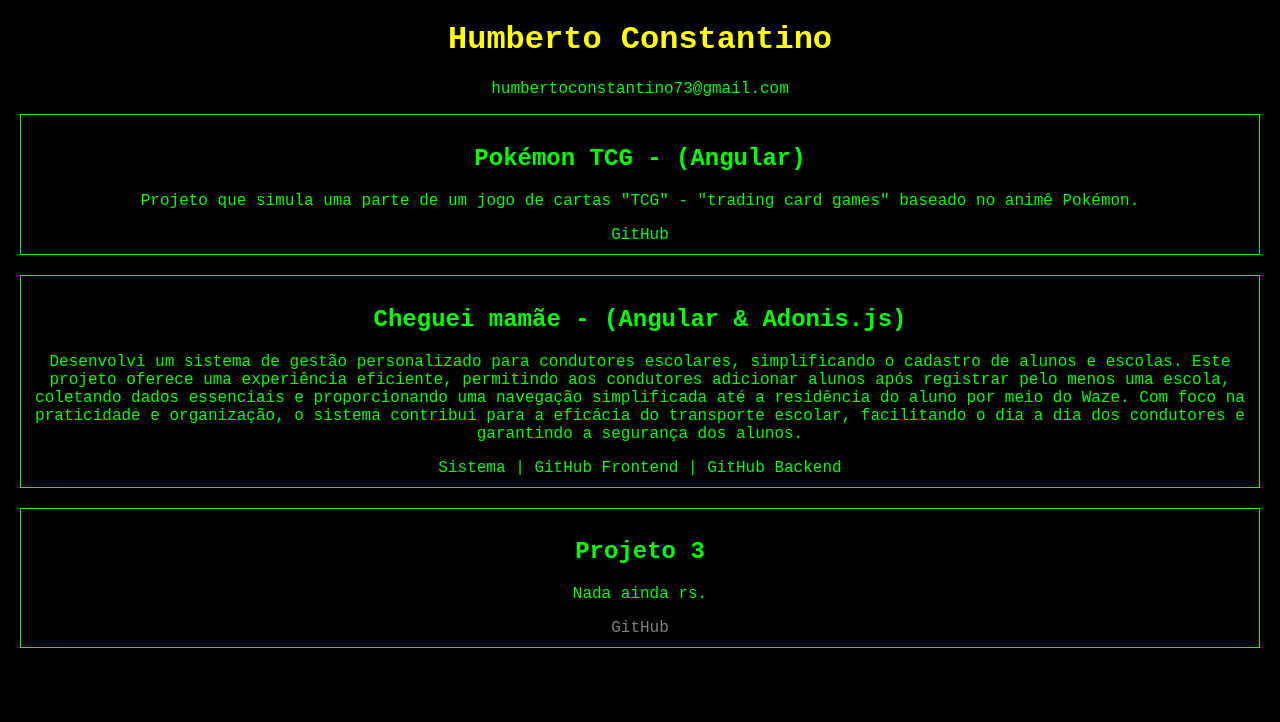
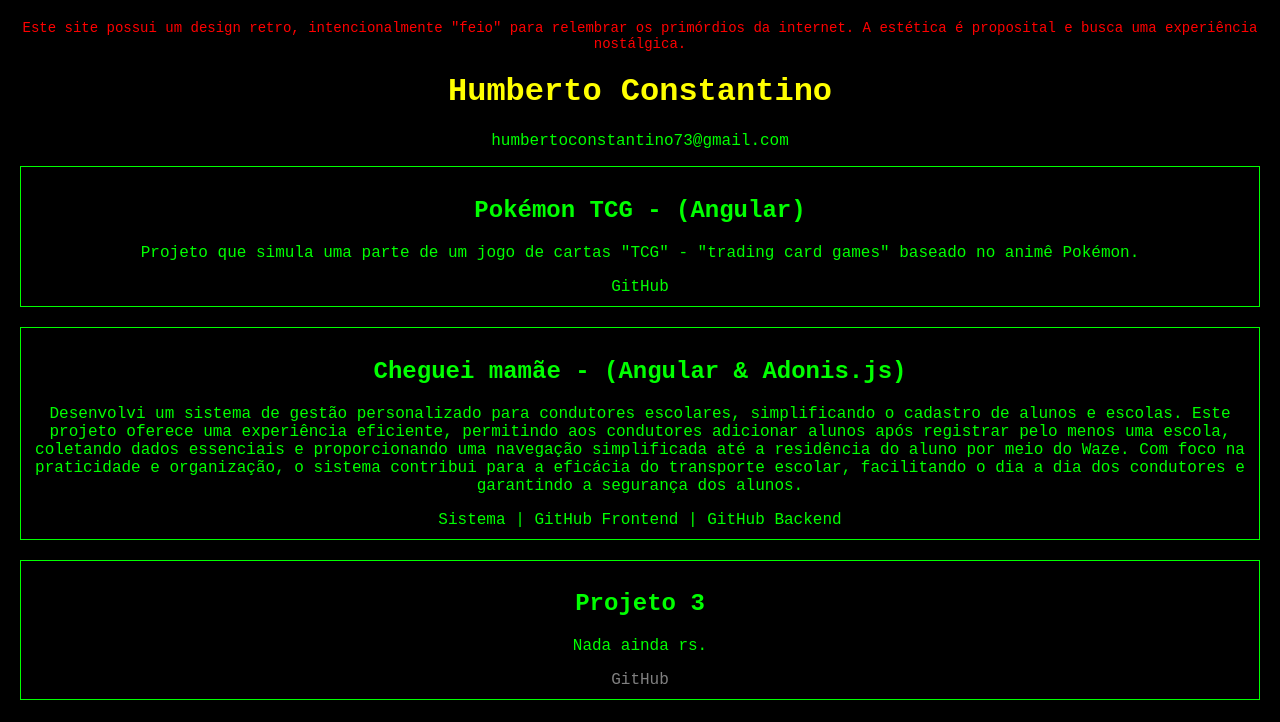
Before and after one commit to humbertoconstantinong/humbertoconstantinong.github.io, a plain HTML site: page index.html in a window 1280 px wide. Drawn offline with Linux system fonts and the light colour scheme.

Commit message:
Update index.html

```diff
--- a/index.html
+++ b/index.html
@@ -1,6 +1,7 @@
 <!DOCTYPE html>
 <html lang="en">
 <head>
+    <!-- Este é um portfólio com design retro, inspirado nos primórdios da internet. A estética "feia" é intencional, buscando uma experiência nostálgica. -->
     <meta charset="UTF-8">
     <meta name="viewport" content="width=device-width, initial-scale=1.0">
     <title>Seu Nome - Portfólio</title>
@@ -31,9 +32,17 @@
             padding: 10px;
             border: 1px solid #00FF00;
         }
+
+        #retro-note {
+            color: #FF0000;
+            font-size: 14px;
+            margin-bottom: 10px;
+        }
     </style>
 </head>
 <body>
+
+    <div id="retro-note">Este site possui um design retro, intencionalmente "feio" para relembrar os primórdios da internet. A estética é proposital e busca uma experiência nostálgica.</div>
 
     <h1>Humberto Constantino</h1>
     <p>humbertoconstantino73@gmail.com</p>
```
